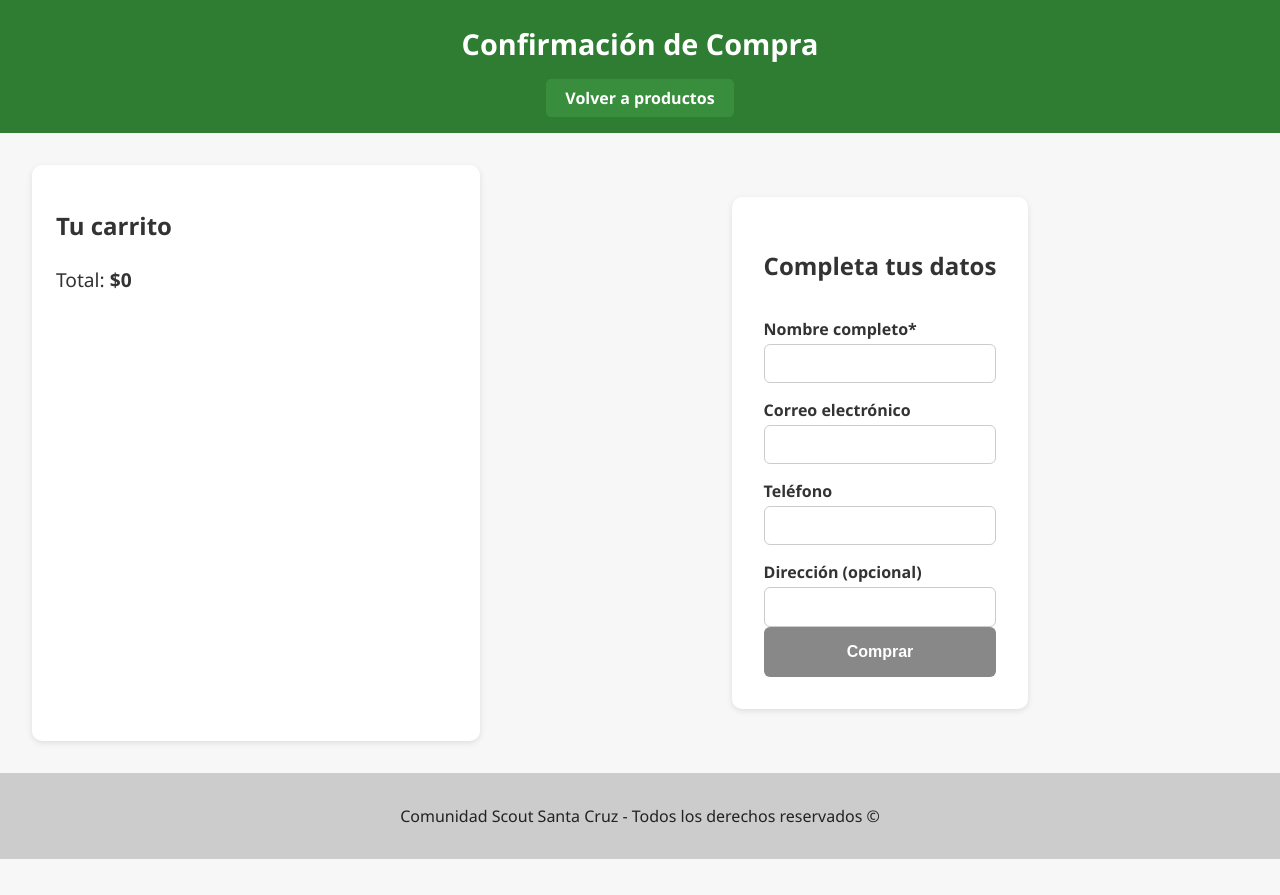
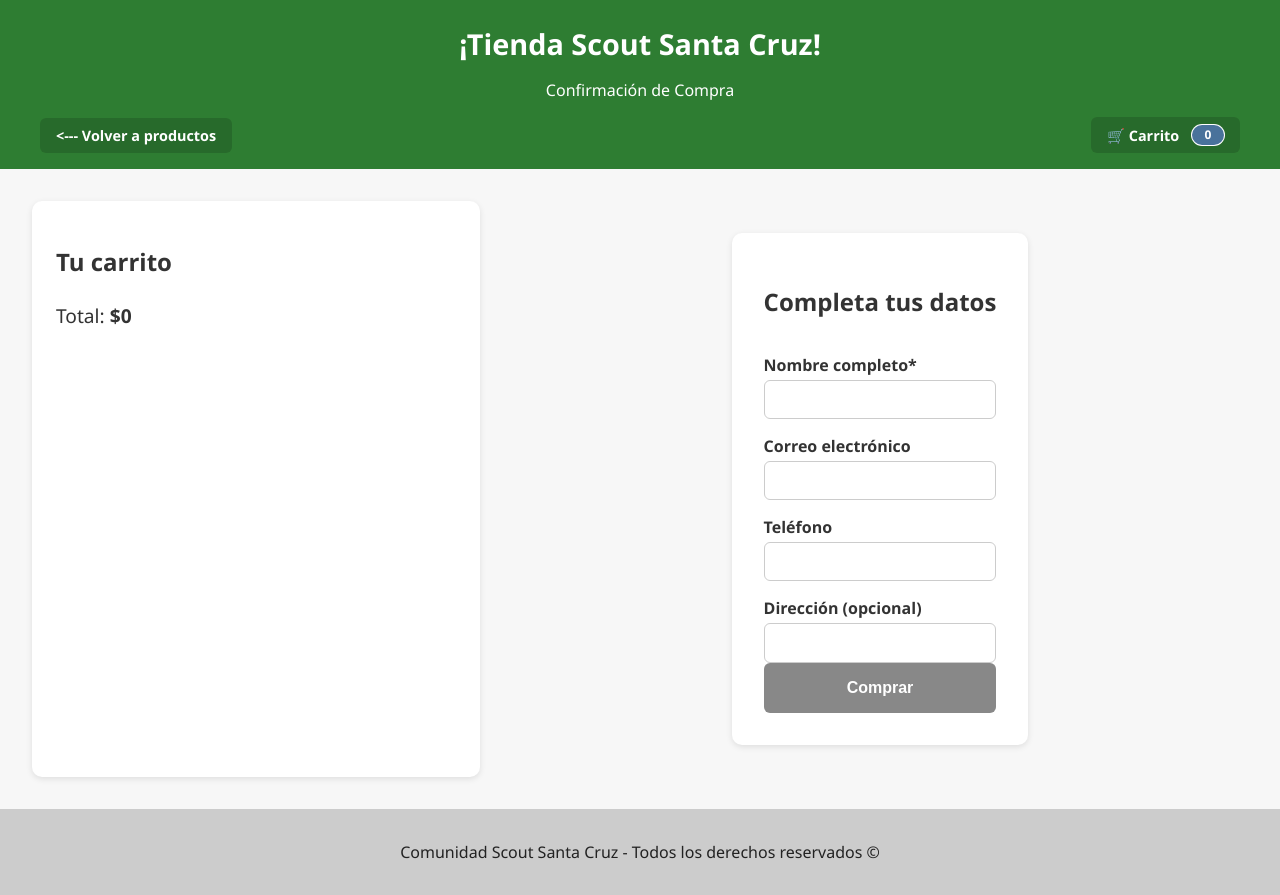
Before and after one commit to jkevorkian/tienda-scout-santa-cruz, a plain HTML site: page html/confirmacion_compra.html in a window 1280 px wide. Before the commit the page ends 859 px from the top, so only its background shows below. Drawn offline with Linux system fonts and the light colour scheme; no server answers.

Commit message:
cambio estetico en el header de confirmacion compra

```diff
--- a/html/confirmacion_compra.html
+++ b/html/confirmacion_compra.html
@@ -10,9 +10,16 @@
 </head>
 
 <body>
+
     <header>
-        <h1>Confirmación de Compra</h1>
-        <a href="../index.html" class="admin-btn">Volver a productos</a>
+        <h1>¡Tienda Scout Santa Cruz!</h1>
+        <p>Confirmación de Compra</p>
+        <div class="header-controls">
+            <a href="../index.html" class="header-btn left"> <--- Volver a productos</a>
+                    <a href="../html/confirmacion_compra.html" class="header-btn right">
+                        🛒 Carrito <span id="cart-count" class="cart-count">0</span>
+                    </a>
+        </div>
     </header>
 
     <main class="confirmacion-layout">
--- a/js/confirmacion_compra.js
+++ b/js/confirmacion_compra.js
@@ -95,7 +95,7 @@ function cerrarModal() {
 
 document.addEventListener('DOMContentLoaded', () => {
     cargarProductos();
-
+    actualizarContadorCarrito();
     ['nombre', 'email', 'telefono'].forEach(id => {
         document.getElementById(id).addEventListener('input', validarFormulario);
     });
@@ -164,6 +164,14 @@ document.addEventListener('DOMContentLoaded', () => {
 
 
 });
+
+function actualizarContadorCarrito() {
+  const carrito = JSON.parse(localStorage.getItem('carrito') || '[]');
+  const totalItems = carrito.reduce((sum, item) => sum + item.cantidad, 0);
+  const badge = document.getElementById('cart-count');
+  if (badge) badge.textContent = totalItems;
+}
+
 window.cambiarCantidad = cambiarCantidad;
 window.eliminarItem = eliminarItem;
 window.cerrarModal = cerrarModal;
```
